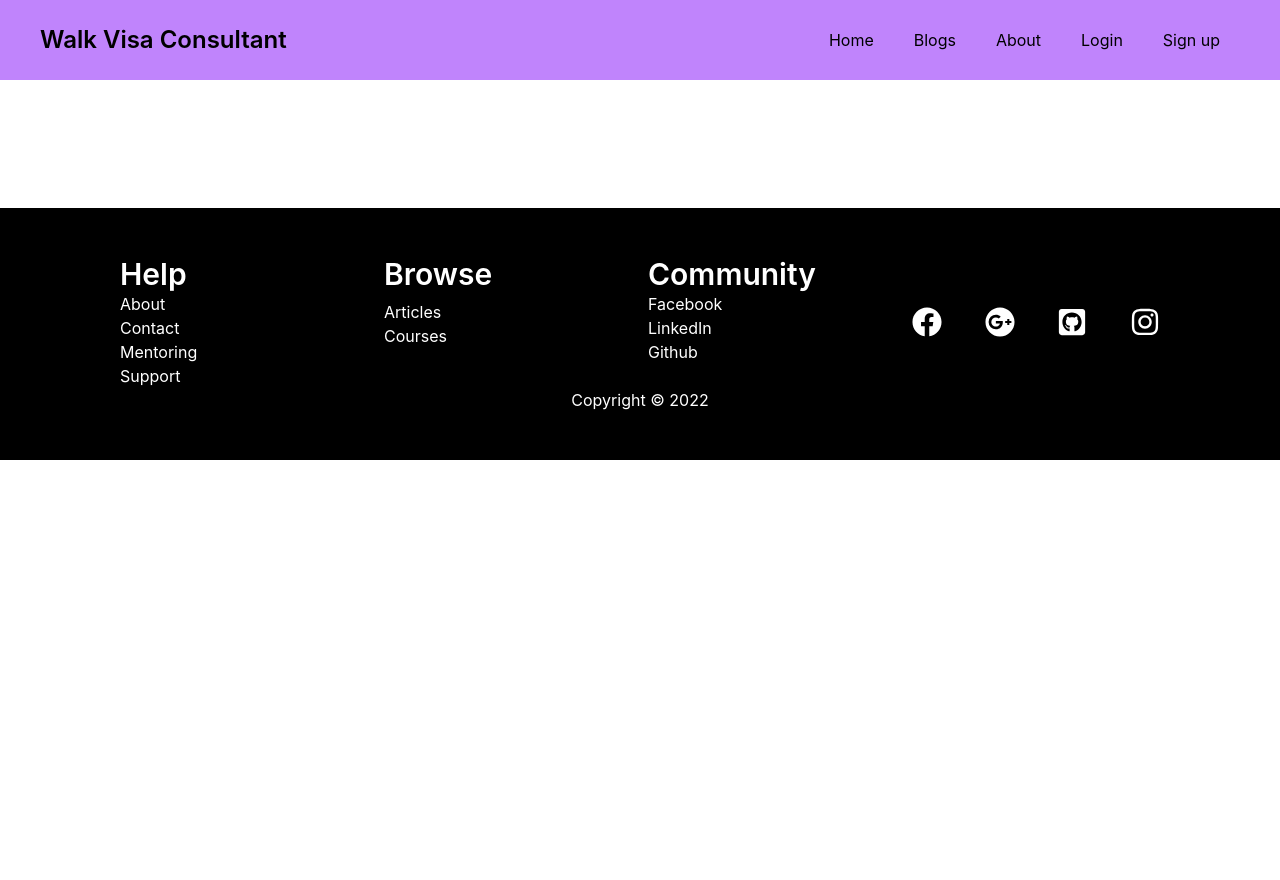
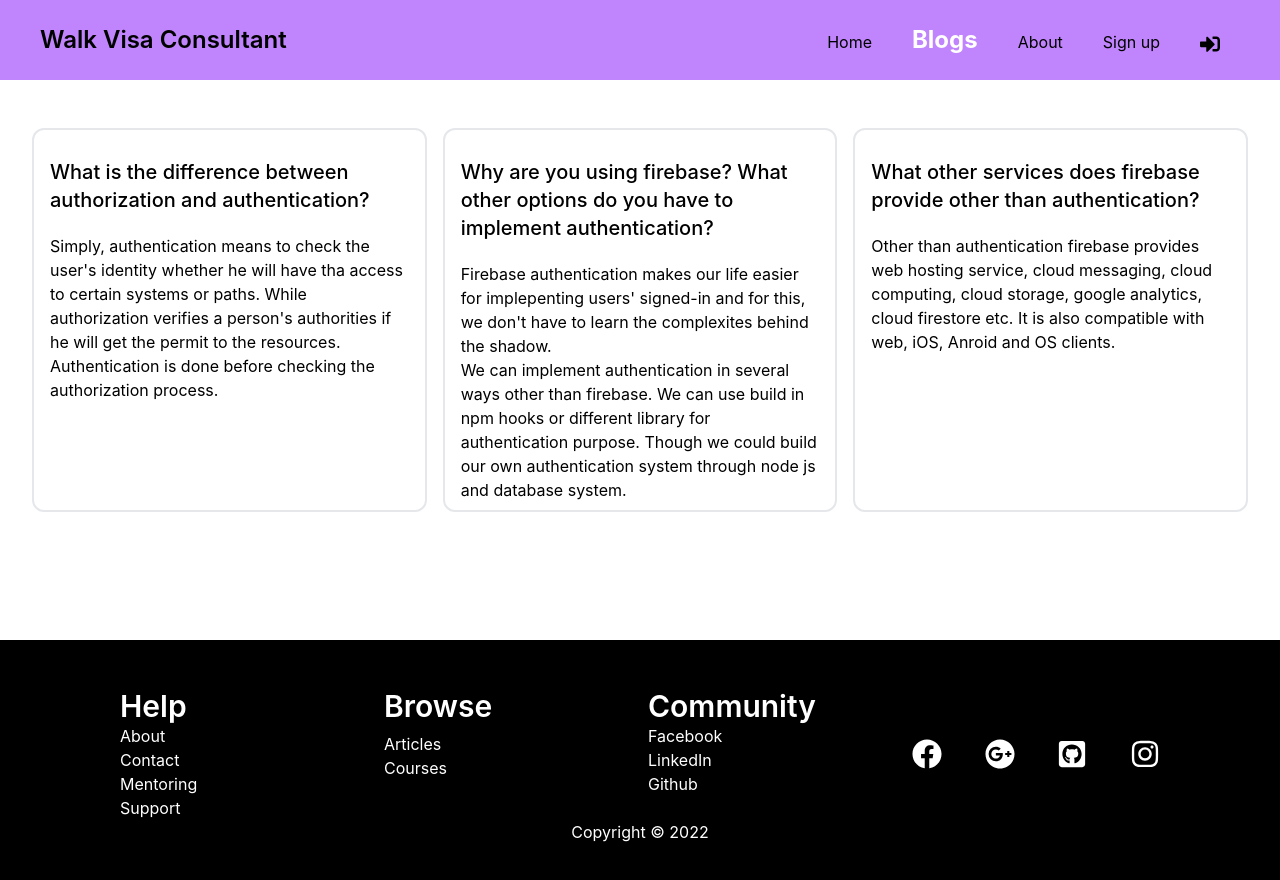
Before and after one commit to Nayeem29/Walk-Visa-Consultant, a React (Create React App) app: page /blogs in a window 1280 px wide. Shown: the top 880 px of the page. Before the commit the page ends 800 px from the top, so only its background shows below. Built offline with nearby package versions, Linux system fonts and the light colour scheme; no server answers; what tw-elements would draw is missing.

Commit message:
not found page added

```diff
--- a/src/App.js
+++ b/src/App.js
@@ -1,8 +1,10 @@
 import { Route, Routes } from "react-router-dom";
+import Blogs from "./Pages/Blogs/Blogs";
 import Checkout from "./Pages/Home/Checkout/Checkout";
 import Home from "./Pages/Home/Home";
 import Login from "./Pages/Login/Login";
 import Register from "./Pages/Login/Register";
+import NotFound from "./Pages/NotFound/NotFound";
 import RequireAuth from "./Pages/RequireAuth/RequireAuth";
 import Footer from "./Pages/SharedPages/Footer/Footer";
 import Header from "./Pages/SharedPages/Header/Header";
@@ -13,6 +15,7 @@ function App() {
       <Header />
       <Routes>
         <Route path="/" element={<Home />}></Route>
+        <Route path='/blogs' element={<Blogs />}></Route>
         <Route path='/service/:serviceId' element={
           <RequireAuth>
             <Checkout />
@@ -21,6 +24,7 @@ function App() {
         </Route>
         <Route path="/login" element={<Login />}></Route>
         <Route path='/signup' element={<Register />}></Route>
+        <Route path="*" element={<NotFound />}></Route>
       </Routes>
       <Footer />
     </div >
--- /dev/null
+++ b/src/Pages/Blogs/Blogs.js
@@ -0,0 +1,26 @@
+import React from 'react';
+
+const Blogs = () => {
+  return (
+    <div>
+      <div className='grid grid-cols-1 md:grid-cols-3 my-12 mx-8 gap-4'>
+        <div className='border-2 rounded-xl px-4 py-2'>
+          <p className='text-xl font-medium my-5'>What is the difference between authorization and authentication?</p>
+          <p>Simply, authentication means to check the user's identity whether he will have tha access to certain systems or paths. While authorization verifies a person's authorities if he will get the permit to the resources. Authentication is done before checking the authorization process.</p>
+        </div>
+        <div className='border-2 rounded-xl px-4 py-2'>
+          <p className='text-xl font-medium my-5'>Why are you using firebase? What other options do you have to implement authentication?</p>
+          <p>Firebase authentication makes our life easier for implepenting users' signed-in and for this, we don't have to learn the complexites behind the shadow. <br />
+            We can implement authentication in several ways other than firebase. We can use build in npm hooks or different library for authentication purpose. Though we could build our own authentication system through node js and database system.
+          </p>
+        </div>
+        <div className='border-2 rounded-xl px-4 py-2'>
+          <p className='text-xl font-medium my-5'>What other services does firebase provide other than authentication?</p>
+          <p>Other than authentication firebase provides web hosting service, cloud messaging, cloud computing, cloud storage, google analytics, cloud firestore etc. It is also compatible with web, iOS, Anroid and OS clients.</p>
+        </div>
+      </div>
+    </div>
+  );
+};
+
+export default Blogs;
--- a/src/Pages/Home/Checkout/Checkout.js
+++ b/src/Pages/Home/Checkout/Checkout.js
@@ -1,5 +1,5 @@
 import React, { useContext } from 'react';
-import { useParams } from 'react-router-dom';
+// import { useParams } from 'react-router-dom';
 import ContactForm from '../ContactForm/ContactForm';
 // import useServiceDetails from '../../CustomHooks';
 import { ProvidedServiceContext } from '../Home';
@@ -13,6 +13,8 @@ const Checkout = () => {
 
   return (
     <div>
+      <h1 className='text-3xl font-semibold text-slate-700 text-center my-8'>Please fill out this form <br />
+        I will get back to you soon</h1>
       <ContactForm />
     </div>
   );
--- a/src/Pages/Home/ContactForm/ContactForm.js
+++ b/src/Pages/Home/ContactForm/ContactForm.js
@@ -5,7 +5,7 @@ import 'react-toastify/dist/ReactToastify.css';
 
 const ContactForm = () => {
 
-  const notify = () => toast("I'll reach you soon!!");
+  const notify = () => toast("Thank you for booking!!");
 
   return (
     <div>
@@ -44,7 +44,7 @@ const ContactForm = () => {
 
           m-0
           focus:text-gray-700 focus:bg-white focus:border-purple-600 focus:outline-none" id="exampleInput124"
-                aria-describedby="emailHelp124" placeholder="Last name" />
+                placeholder="Last name" />
             </div>
           </div>
           <div className="mb-6">
@@ -74,10 +74,26 @@ const ContactForm = () => {
         bg-white bg-clip-padding
         border border-solid border-gray-300
         rounded
-
+        mb-8
         m-0
         focus:text-gray-700 focus:bg-white focus:border-purple-600 focus:outline-none" id="09876"
               placeholder="Contact Number" required />
+          </div>
+          <div className=" mb-6">
+            <input type="text" className=" block
+        w-full
+        px-3
+        py-1.5
+        text-base
+        font-normal
+        text-gray-700
+        bg-white bg-clip-padding
+        border border-solid border-gray-300
+        rounded
+        mb-8
+        m-0
+        focus:text-gray-700 focus:bg-white focus:border-purple-600 focus:outline-none" id="09876"
+              placeholder="Address" required />
           </div>
 
           <button type="submit"
--- a/src/Pages/Home/Country/Country.js
+++ b/src/Pages/Home/Country/Country.js
@@ -1,14 +1,21 @@
 import React from 'react';
+import { useNavigate } from 'react-router-dom';
 
 const Country = ({ country }) => {
-  const { picture, company } = country
+  const { picture, company, index } = country;
+  const navigate = useNavigate();
+  const handleAppointment = (index) => {
+    navigate(`/service/${index}`);
+  }
   return (
     <div>
       <div className="student border-2 rounded-lg my-8 bg-gray-400">
         <h1 className='text-center text-2xl font-medium py-4 text-white'>{company}</h1>
         <img className='w-full h-60 mx-auto' src={picture} alt="" />
-        <button className='mx-auto block rounded-2xl px-8 py-1 my-8 border-2 bg-purple-400 font-semibold hover:text-white hover:outline hover:border-0 outline-purple-700'
-        >Take Appointment</button>
+        <button
+          onClick={() => handleAppointment(index)}
+          className='mx-auto block rounded-2xl px-8 py-1 my-8 border-2 bg-purple-400 font-semibold hover:text-white hover:outline hover:border-0 outline-purple-700'
+        >Book Appointment</button>
 
       </div>
     </div>
--- a/src/Pages/Login/Login.js
+++ b/src/Pages/Login/Login.js
@@ -31,7 +31,7 @@ const Login = () => {
     navigate(from, { replace: true });
   }
   if (loading) {
-    return <Spinner />
+    return <Spinner />;
   }
   if (error) {
     errorElem = <p className='text-red-900 text-center'>{error?.message}</p>
@@ -49,9 +49,7 @@ const Login = () => {
             className='px-3 py-1 border-2 border-slate-300 h-10 outline-none hover:outline-purple-400 hover:border-0 rounded-2xl mb-6' />
           <br />
 
-
           <button
-
             className='mt-8 mx-auto block border-2 px-20 py-2 rounded-2xl bg-purple-400 font-semibold hover:text-white'
           >Submit</button>
           {errorElem}
--- a/src/Pages/Login/Spinner/Spinner.js
+++ b/src/Pages/Login/Spinner/Spinner.js
@@ -4,7 +4,7 @@ const Spinner = () => {
   return (
     <div>
       <div className="flex items-center justify-center my-auto">
-        <div className="spinner-border animate-spin inline-block w-8 h-8 border-4 rounded-full" role="status">
+        <div className="spinner-border animate-spin inline-block w-8 h-8 border-4 text-center rounded-full" role="status">
           <span className="visually-hidden">Loading...</span>
         </div>
       </div>
--- /dev/null
+++ b/src/Pages/NotFound/NotFound.css
@@ -0,0 +1,7 @@
+.notfound {
+  background: url('../../Assets/not\ found.avif') no-repeat center center fixed;
+  -webkit-background-size: cover;
+  background-size: cover;
+  -moz-background-size: cover;
+  -moz-background-size: cover;
+}
--- /dev/null
+++ b/src/Pages/NotFound/NotFound.js
@@ -0,0 +1,12 @@
+import React from 'react';
+import './NotFound.css';
+const NotFound = () => {
+  return (
+    <div className='notfound text-6xl font-bold text-center text-white h-screen'>
+      <h1 className='pt-40'>404</h1>
+      <p>Not Found!!!</p>
+    </div>
+  );
+};
+
+export default NotFound;
--- a/src/Pages/RequireAuth/RequireAuth.js
+++ b/src/Pages/RequireAuth/RequireAuth.js
@@ -1,15 +1,17 @@
 import React from 'react';
 import { useAuthState } from 'react-firebase-hooks/auth';
 import { Navigate, useLocation } from 'react-router-dom';
+import auth from '../../firebase.init';
+import Spinner from '../Login/Spinner/Spinner';
 
 const RequireAuth = ({ children }) => {
-  let auth = useAuthState();
+  const [user, loading] = useAuthState(auth);
   let location = useLocation();
-  if (!auth.user) {
-    // Redirect them to the /login page, but save the current location they were
-    // trying to go to when they were redirected. This allows us to send them
-    // along to that page after they login, which is a nicer user experience
-    // than dropping them off on the home page.
+  if (loading) {
+    return <Spinner />
+  }
+  if (!user) {
+
     return <Navigate to="/login" state={{ from: location }} replace />;
   }
 
--- a/src/Pages/SharedPages/Header/Header.js
+++ b/src/Pages/SharedPages/Header/Header.js
@@ -4,10 +4,19 @@ import { useAuthState } from 'react-firebase-hooks/auth';
 import auth from '../../../firebase.init';
 import { signOut } from 'firebase/auth';
 import Spinner from '../../Login/Spinner/Spinner';
+import { FaSignOutAlt } from "react-icons/fa";
+import { FaSignInAlt } from "react-icons/fa";
 
 const Header = () => {
   const [user, loading] = useAuthState(auth);
   const navigate = useNavigate();
+  const navLinkStyles = ({ isActive }) => {
+    return {
+      color: isActive ? 'white' : 'black',
+      fontSize: isActive ? '24px' : '16px',
+      fontWeight: isActive ? 'bold' : 'normal'
+    };
+  }
   const logout = () => {
     signOut(auth);
     navigate('/login');
@@ -19,15 +28,16 @@ const Header = () => {
     <div className='flex justify-between items-center h-20 bg-purple-400'>
       <p className='text-2xl font-semibold pl-10'>Walk Visa Consultant</p>
       <div className='mx-10'>
-        <NavLink className='px-5' to='/'>Home</NavLink>
-        <NavLink className='px-5' to='/blogs'>Blogs</NavLink>
-        <NavLink className='px-5' to='/about'>About</NavLink>
+        <NavLink style={navLinkStyles} className='px-5' to='/'>Home</NavLink>
+        <NavLink style={navLinkStyles} className='px-5' to='/blogs'>Blogs</NavLink>
+        <NavLink style={navLinkStyles} className='px-5' to='/about'>About</NavLink>
+        <NavLink style={navLinkStyles} className='px-5' to='/signup'>Sign up</NavLink>
         {user ?
-          <button className='px-5' onClick={logout}>Logout</button>
+          <button className='px-5' onClick={logout}><FaSignOutAlt className='text-xl' /></button>
           :
-          <NavLink className='px-5' to='/login'>Login</NavLink>
+          <NavLink style={navLinkStyles} className='px-5' to='/login'><FaSignInAlt className='text-xl text-black inline' /></NavLink>
         }
-        <NavLink className='px-5' to='/signup'>Sign up</NavLink>
+
       </div>
     </div>
   );
```
Also changed, not shown: src/Assets/not found.avif (added).
